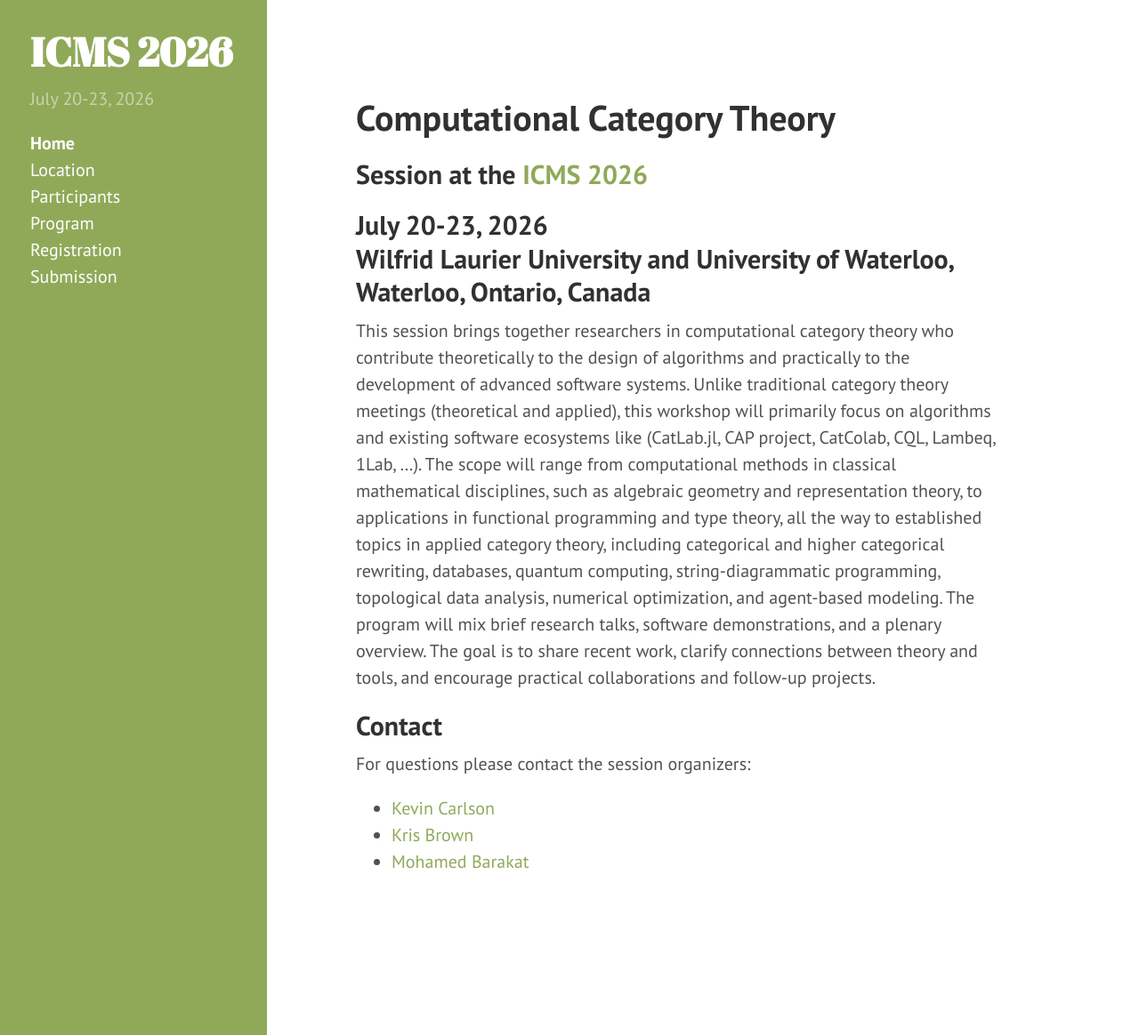
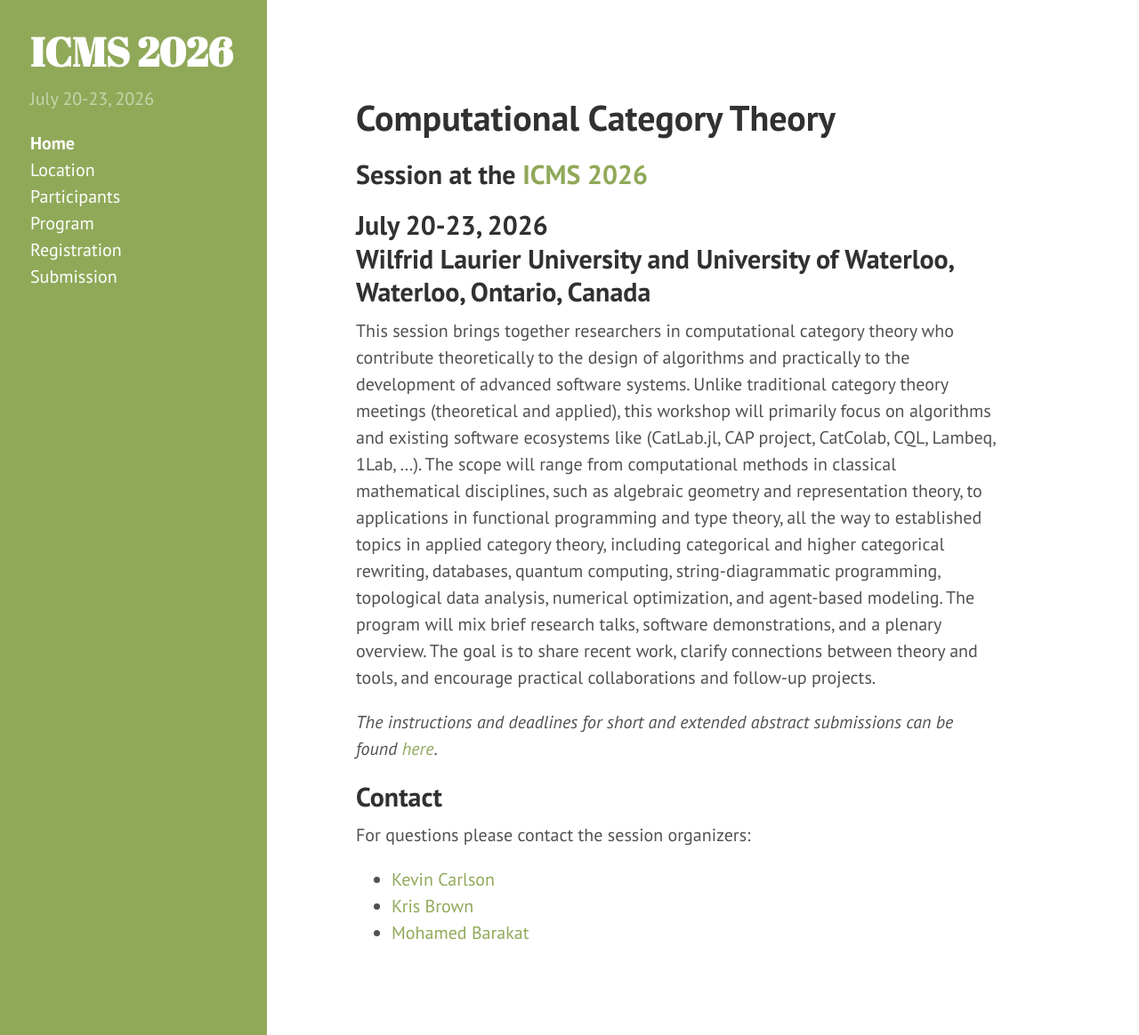
Before and after one commit to homalg-project/cct-icms-2026, a Jekyll site: the page built from index.md, in a window 1280 px wide and 1164 px high. Shown: the whole window at 89% size. Built offline with Jekyll 4.4.1, drawn with Linux system fonts in a browser that asks for light colours.

Commit message:
link to submission

```diff
--- a/index.md
+++ b/index.md
@@ -27,6 +27,9 @@ demonstrations, and a plenary overview. The goal is to share recent
 work, clarify connections between theory and tools, and encourage
 practical collaborations and follow-up projects.
 
+*The instructions and deadlines for short and extended abstract
+ submissions can be found [here]({{ site.baseurl }}/submission/)*.
+
 ## <a name="contact"></a> Contact
 
 For questions please contact the session organizers:
```
